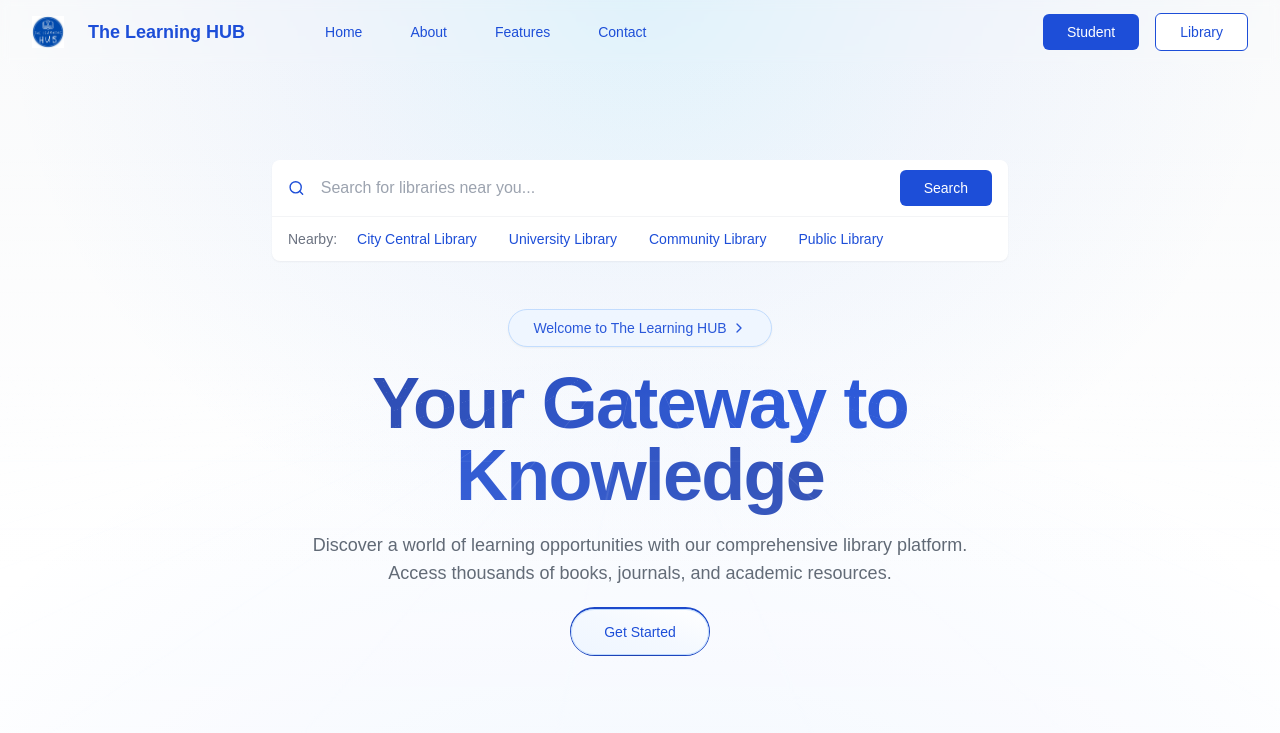
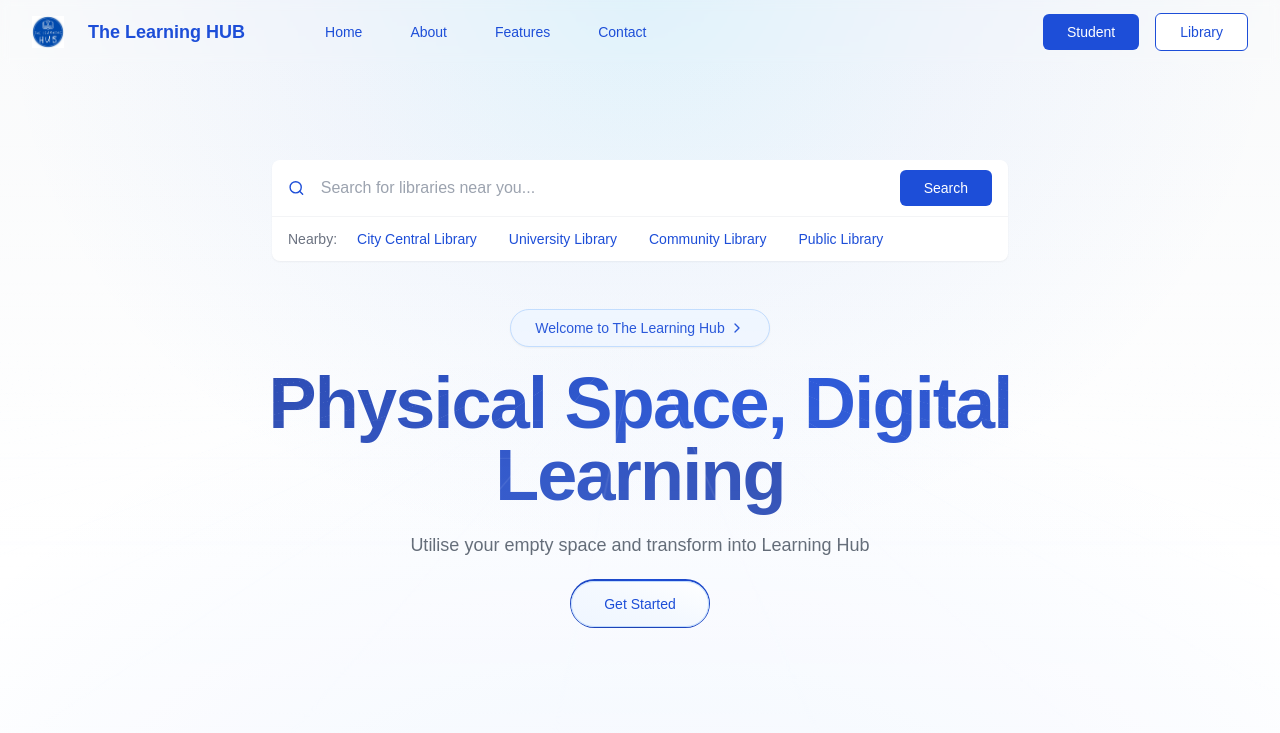
Before and after one commit to relaxaigen/frontend-tlh, a Next.js app: page / in a window 1280 px wide. Shown: the top 733 px of the page. Built offline with nearby package versions, Linux system fonts and the light colour scheme.

Commit message:
Update page.tsx

```diff
--- a/app/page.tsx
+++ b/app/page.tsx
@@ -8,12 +8,12 @@ export default function Home() {
   return (
     <main className="min-h-screen bg-white">
       <HeroSection
-        title="Welcome to The Learning HUB"
+        title="Welcome to The Learning Hub"
         subtitle={{
-          regular: "Your Gateway to ",
-          gradient: "Knowledge",
+          regular: "Physical Space, ",
+          gradient: "Digital Learning",
         }}
-        description="Discover a world of learning opportunities with our comprehensive library platform. Access thousands of books, journals, and academic resources."
+        description="Utilise your empty space and transform into Learning Hub"
         gridOptions={{
           angle: 65,
           opacity: 0.2,
```
